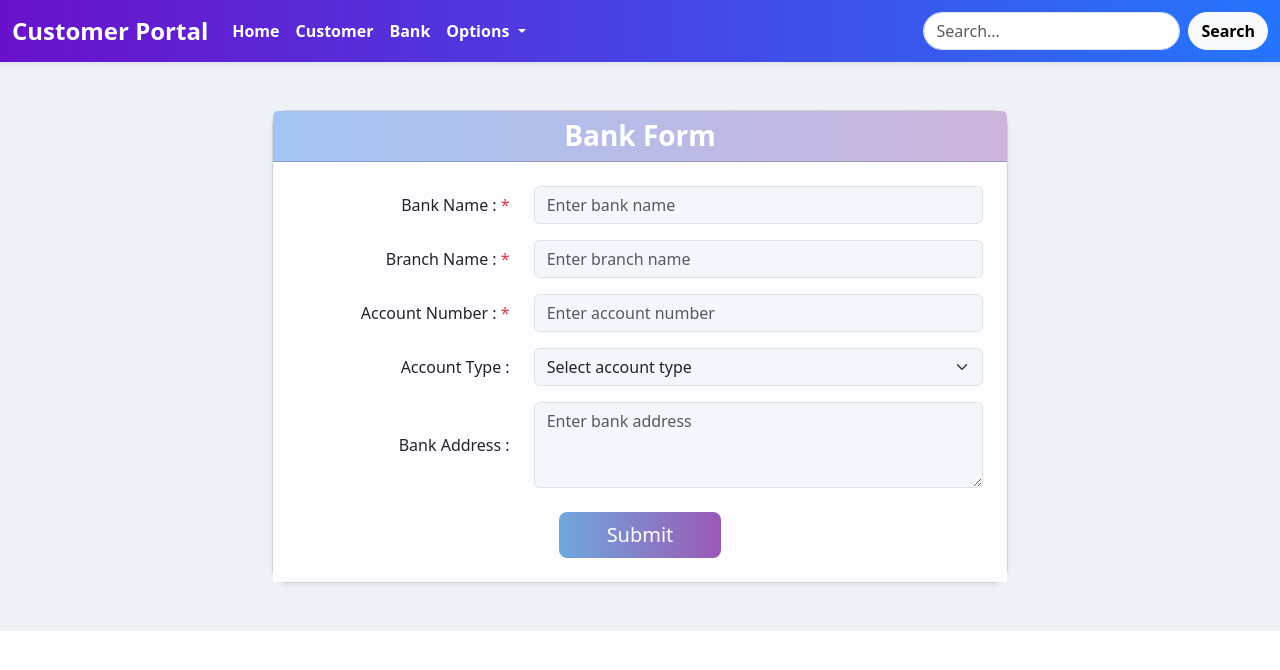
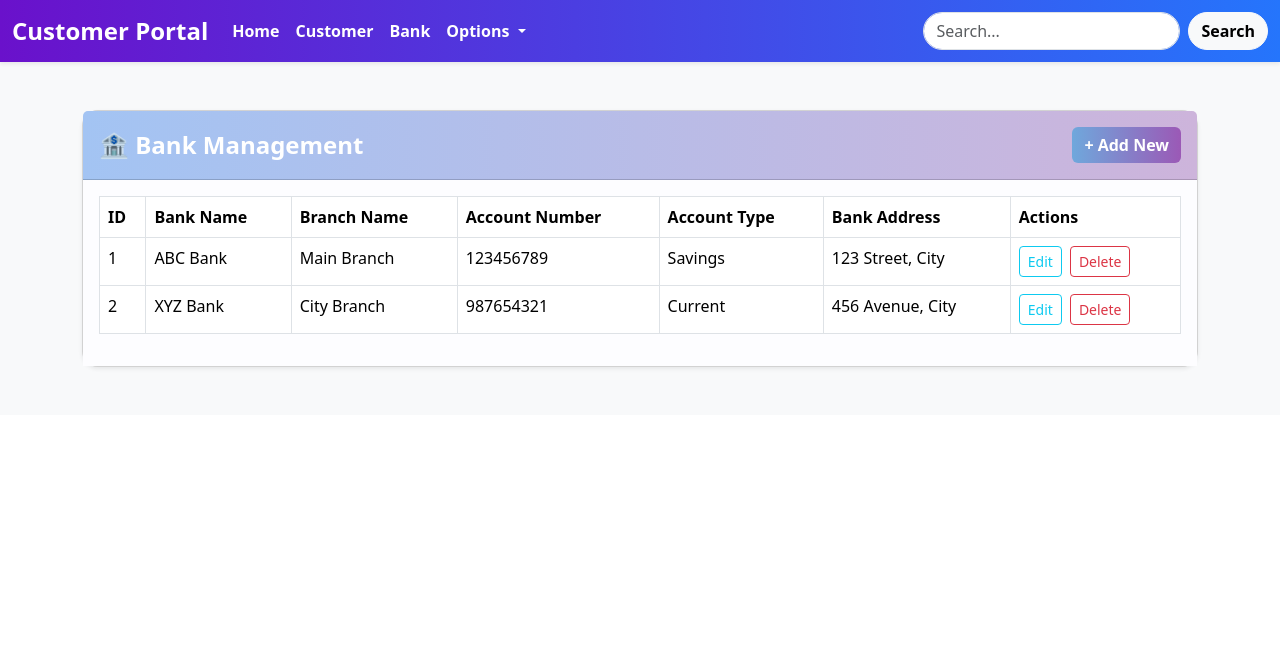
Before and after one commit to JasminAkhter/AngularTutorial, an Angular app: page /bank in a window 1280 px wide. Shown: the top 670 px of the page. Built offline with nearby package versions, Linux system fonts and the light colour scheme.

Commit message:
Pop up Modal

```diff
--- a/src/app/bank/bank.component.html
+++ b/src/app/bank/bank.component.html
@@ -1,4 +1,144 @@
-<section class="py-5" style="background: #eef2f7;">
+<section class="py-5 bg-light">
+  <div class="container">
+    <div class="card shadow-sm rounded-4">
+      <div class="card-header d-flex justify-content-between align-items-center py-3"
+        style="background: linear-gradient(to right, #a3c4f3, #cdb4db); color: white;">
+        <h4 class="mb-0 fw-bold">🏦 Bank Management</h4>
+        <button class="btn fw-bold"
+          style="background: linear-gradient(to right, #6fa8dc, #9b59b6); color: white; border: none;"
+          data-bs-toggle="modal" data-bs-target="#bankModal">
+          + Add New
+        </button>
+      </div>
+
+      <div class="card-body" style="background-color: #fdfdff;">
+        <div class="table-responsive">
+          <table class="table table-bordered table-hover" style="background-color: #f3f6fb;">
+            <thead style="background: linear-gradient(to right, #a3c4f3, #cdb4db); color: white;">
+              <tr>
+                <th>ID</th>
+                <th>Bank Name</th>
+                <th>Branch Name</th>
+                <th>Account Number</th>
+                <th>Account Type</th>
+                <th>Bank Address</th>
+                <th>Actions</th>
+              </tr>
+            </thead>
+            <tbody>
+              <tr style="background-color: #eaf0fb;">
+                <td>1</td>
+                <td>ABC Bank</td>
+                <td>Main Branch</td>
+                <td>123456789</td>
+                <td>Savings</td>
+                <td>123 Street, City</td>
+                <td>
+                  <button class="btn btn-sm btn-outline-info me-2">Edit</button>
+                  <button class="btn btn-sm btn-outline-danger">Delete</button>
+                </td>
+              </tr>
+              <tr style="background-color: #f3f6fb;">
+                <td>2</td>
+                <td>XYZ Bank</td>
+                <td>City Branch</td>
+                <td>987654321</td>
+                <td>Current</td>
+                <td>456 Avenue, City</td>
+                <td>
+                  <button class="btn btn-sm btn-outline-info me-2">Edit</button>
+                  <button class="btn btn-sm btn-outline-danger">Delete</button>
+                </td>
+              </tr>
+            </tbody>
+          </table>
+        </div>
+      </div>
+    </div>
+  </div>
+</section>
+
+
+
+
+
+
+<!-- Modal -->
+<div class="modal fade" id="bankModal" tabindex="-1" aria-labelledby="bankModalLabel" aria-hidden="true">
+  <div class="modal-dialog modal-lg modal-dialog-centered">
+    <div class="modal-content">
+      <div class="modal-header" style="background: linear-gradient(to right, #a3c4f3, #cdb4db);">
+        <h5 class="modal-title text-white fw-bold" id="bankModalLabel">Bank Form</h5>
+        <button type="button" class="btn-close" data-bs-dismiss="modal" aria-label="Close"></button>
+      </div>
+      <div class="modal-body" style="background: #fdfdff;">
+        <form>
+          <!-- Your existing form fields go here -->
+          <div class="mb-3 row align-items-center">
+            <label for="bankName" class="col-md-4 col-form-label text-end">Bank Name : <span
+                class="text-danger">*</span></label>
+            <div class="col-md-8">
+              <input type="text" class="form-control" id="bankName" placeholder="Enter bank name" required
+                style="background-color: #f3f6fb;">
+            </div>
+          </div>
+
+          <div class="mb-3 row align-items-center">
+            <label for="branchName" class="col-md-4 col-form-label text-end">Branch Name : <span
+                class="text-danger">*</span></label>
+            <div class="col-md-8">
+              <input type="text" class="form-control" id="branchName" placeholder="Enter branch name" required
+                style="background-color: #f3f6fb;">
+            </div>
+          </div>
+
+          <div class="mb-3 row align-items-center">
+            <label for="accountNumber" class="col-md-4 col-form-label text-end">Account Number : <span
+                class="text-danger">*</span></label>
+            <div class="col-md-8">
+              <input type="text" class="form-control" id="accountNumber" placeholder="Enter account number" required
+                style="background-color: #f3f6fb;">
+            </div>
+          </div>
+
+          <div class="mb-3 row align-items-center">
+            <label for="accountType" class="col-md-4 col-form-label text-end">Account Type :</label>
+            <div class="col-md-8">
+              <select class="form-select" id="accountType" style="background-color: #f3f6fb;">
+                <option selected disabled>Select account type</option>
+                <option value="savings">Savings</option>
+                <option value="current">Current</option>
+                <option value="fixed">Fixed Deposit</option>
+              </select>
+            </div>
+          </div>
+
+          <div class="mb-4 row align-items-center">
+            <label for="bankAddress" class="col-md-4 col-form-label text-end">Bank Address :</label>
+            <div class="col-md-8">
+              <textarea class="form-control" id="bankAddress" rows="3" placeholder="Enter bank address"
+                style="background-color: #f3f6fb;"></textarea>
+            </div>
+          </div>
+
+          <div class="row">
+            <div class="col-12 text-center">
+              <button type="submit" class="btn btn-primary btn-lg px-5"
+                style="background: linear-gradient(to right, #6fa8dc, #9b59b6); border: none;">Submit</button>
+            </div>
+          </div>
+
+        </form>
+      </div>
+    </div>
+  </div>
+</div>
+
+
+
+
+
+<!-- <section class="py-5" style="background: #eef2f7;">
   <div class="container">
     <div class="row justify-content-center">
       <div class="col-lg-8">
@@ -60,4 +200,4 @@
       </div>
     </div>
   </div>
-</section>
+</section> -->
```
